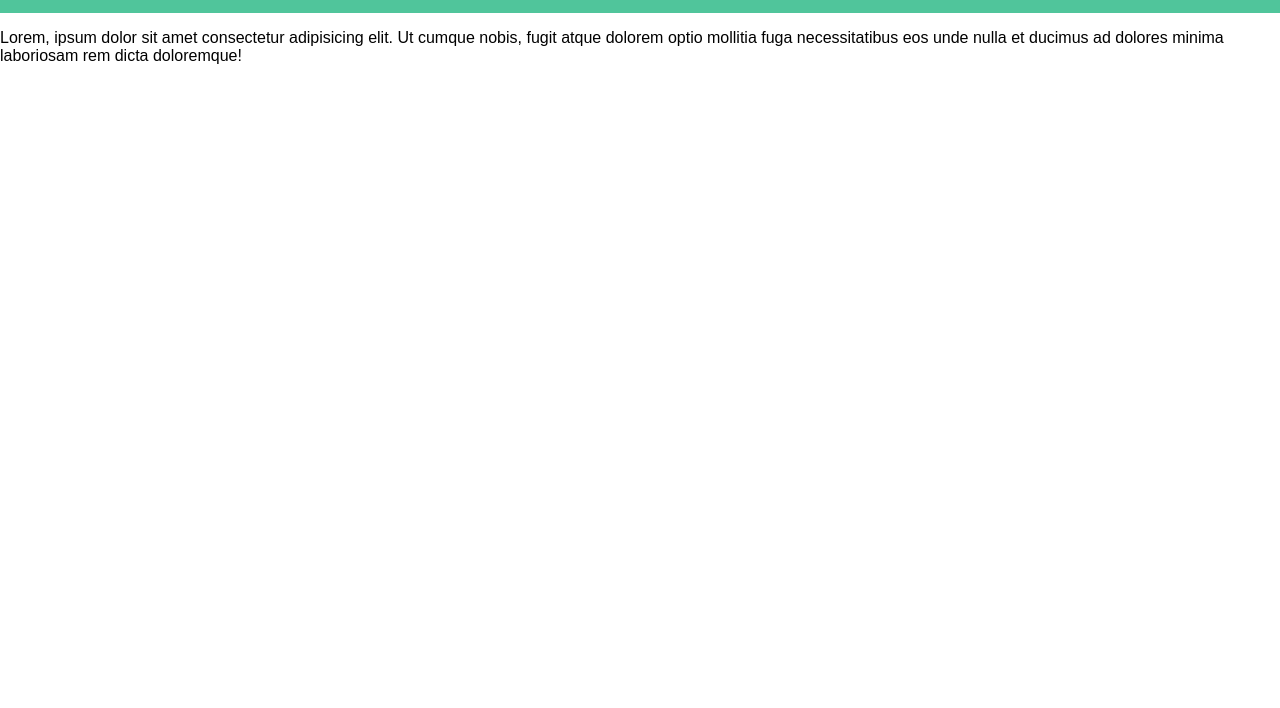
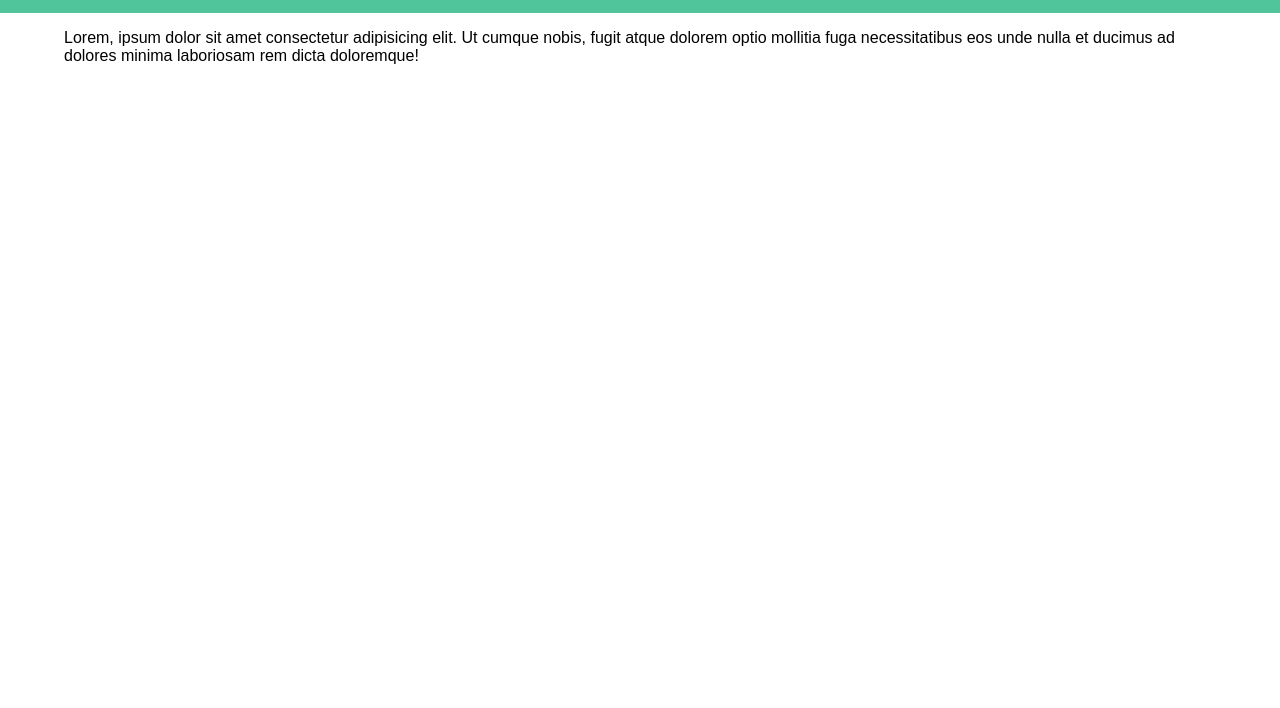
Before and after one commit to GuilhermeEmannuel/AtividadeCSS, a plain HTML site: page index.html in a window 1280 px wide. Shown: the part 92-800 px from the top of the page. Drawn offline with Linux system fonts and the light colour scheme.

Commit message:
Margin no p

```diff
--- a/style.css
+++ b/style.css
@@ -27,3 +27,8 @@ a {
     color: inherit;
     padding: 5px 20px 5px 20px;
 }
+
+p{
+    margin-left: 5%;
+    margin-right: 5%;
+}
```
